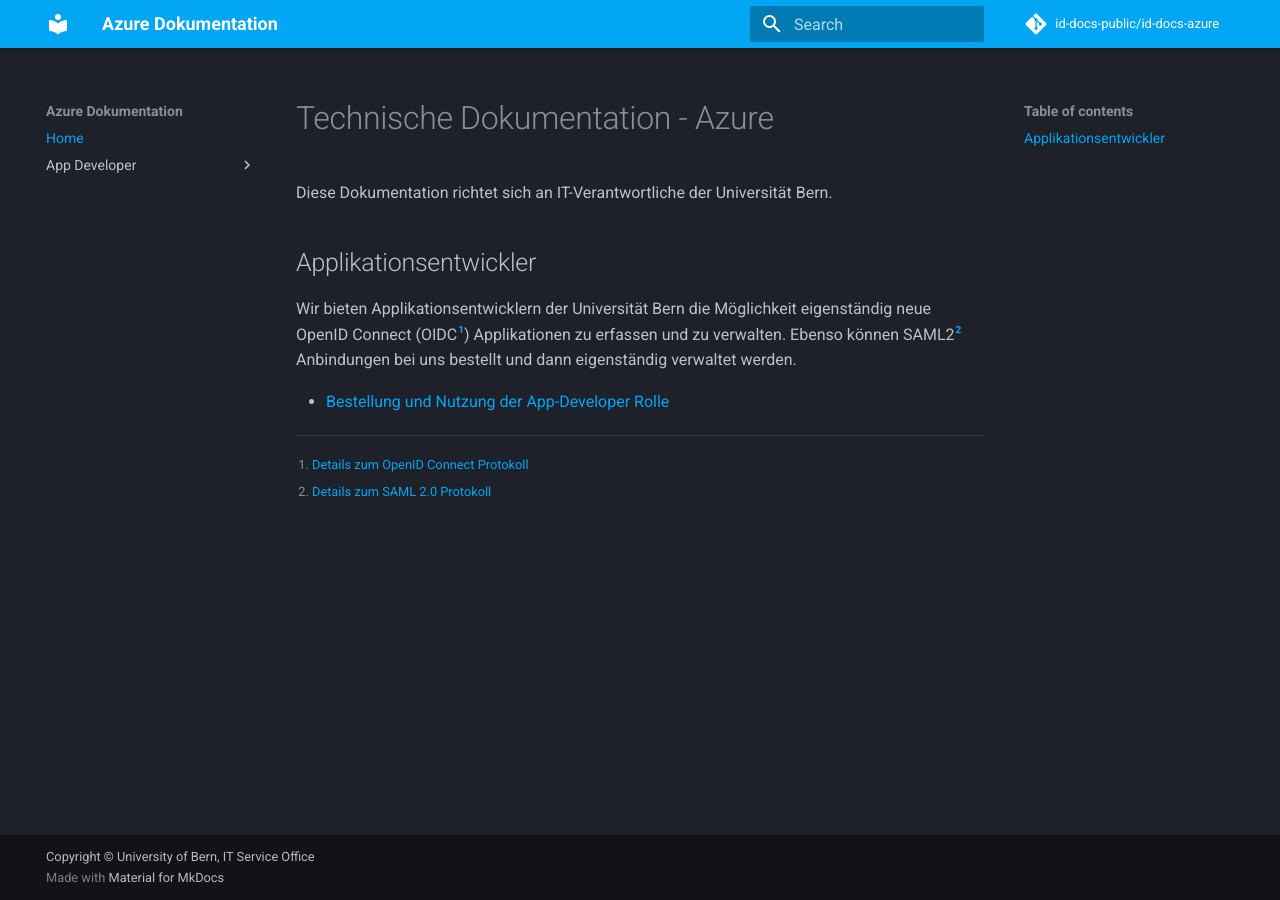
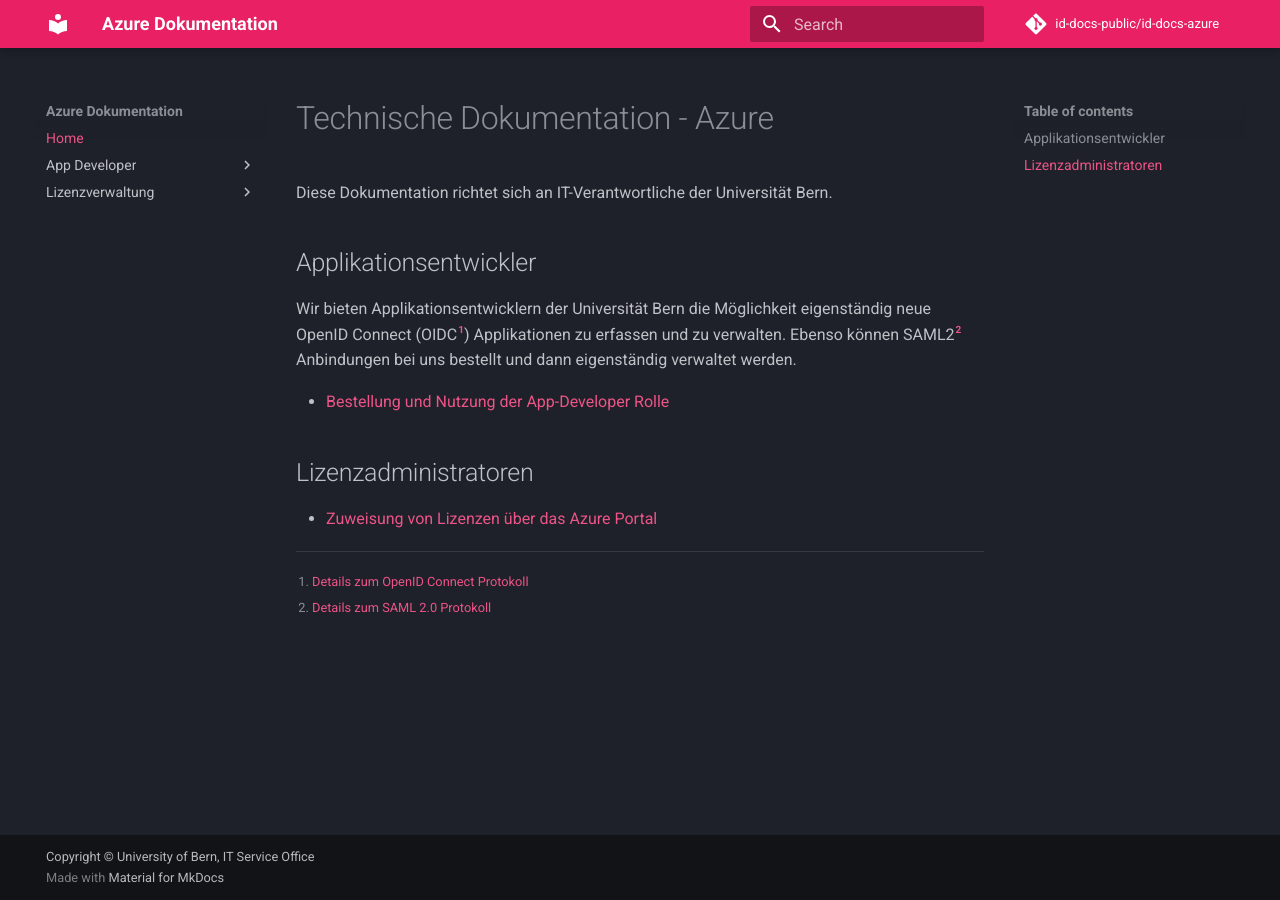
Before and after one commit to idci-unibe-ch/docs-azure, an MkDocs documentation site: the page built from docs/index.md, in a window 1280 px wide. Built offline with MkDocs 1.6.1 and Material for MkDocs 9.7.7, drawn with Linux system fonts in a browser that asks for light colours.

Commit message:
Lizenzzuweisung übers AZP hinzugefügt.

```diff
--- a/docs/index.md
+++ b/docs/index.md
@@ -10,5 +10,9 @@
 - [Bestellung und Nutzung der App-Developer Rolle](./appdev/appdev-role.md)
 
 
+## Lizenzadministratoren
+
+- [Zuweisung von Lizenzen über das Azure Portal](./licensing/assign-license-azp.md)
+
 [^1]: [Details zum OpenID Connect Protokoll](https://docs.microsoft.com/en-us/azure/active-directory/develop/v2-protocols-oidc)
 [^2]: [Details zum SAML 2.0 Protokoll](https://docs.microsoft.com/en-us/azure/active-directory/develop/single-sign-on-saml-protocol)
--- a/mkdocs.yml
+++ b/mkdocs.yml
@@ -6,8 +6,8 @@
   name: material
   palette:
     scheme: slate
-    primary: light blue
-    accent: green
+    primary: pink
+    accent: cyan
 extra_css:
  - 'stylesheets/unibe.css'
 use_directory_urls: false
@@ -42,6 +42,8 @@
   - Home: index.md
   - App Developer:
     - Rolle: appdev/appdev-role.md
+  - Lizenzverwaltung:
+    - Zuweisung AZP: licensing/assign-license-azp.md
   # - Linking Prozess:
   #   - AAI-API: linking/aai-api.md
   #   - OneIM-API: linking/oneim-api.md
```
Also changed, not shown: docs/licensing/assign-license-azp.md (added, +41 -0 lines), docs/stream/stream-permissions.md (added, +1 -0 lines), docs/licensing/img/licensing_azp_lic_assign_license-01.png (added), docs/licensing/img/licensing_azp_lic_assign_license-02.png (added), docs/licensing/img/licensing_azp_lic_assign_license-review.png (added), docs/licensing/img/licensing_azp_lic_assign_view_visio.png (added), docs/licensing/img/licensing_azp_lic_error.png (added), docs/licensing/img/licensing_azp_lic_overview_visio-02.png (added), docs/licensing/img/licensing_azp_lic_overview_visio.png (added).
